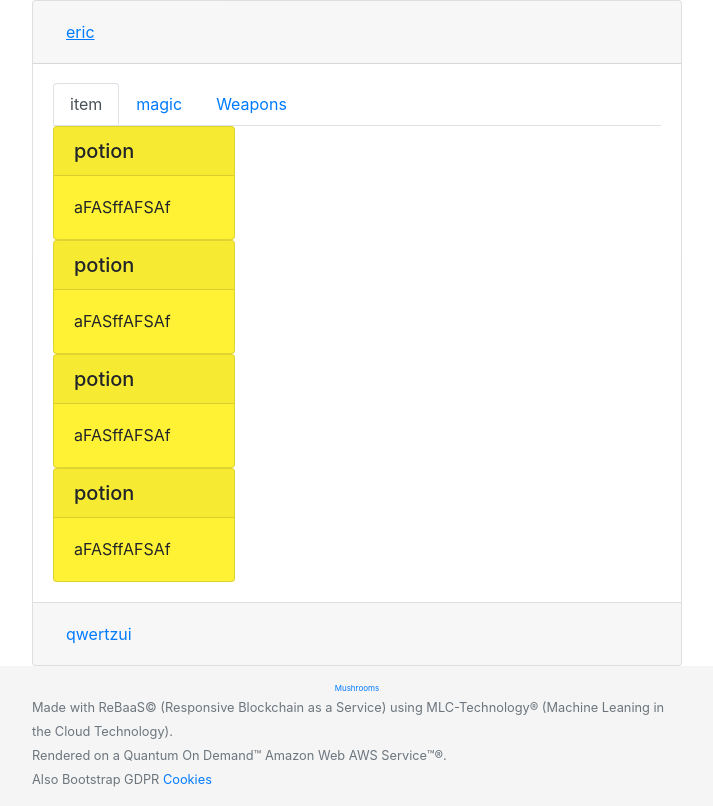
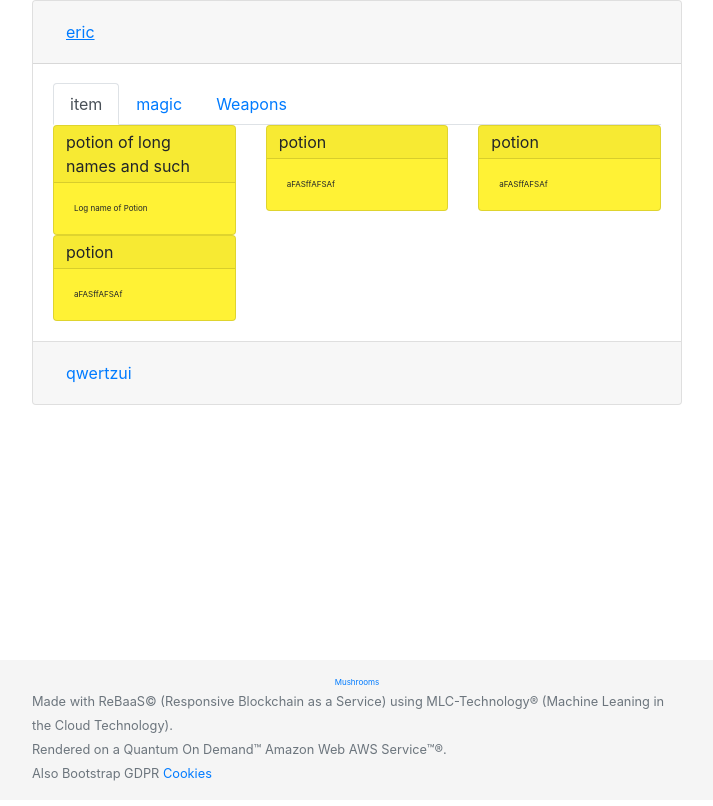
Before and after one commit to Templer90/Mushroom, a plain HTML site: page players.html in a window 1280 px wide. Both pictures are taken after a click on the button "eric". Shown: the whole page, without its empty margins (283-996 px from the left). Drawn offline with Linux system fonts and the light colour scheme.

Commit message:
Updated Structure and Player

```diff
--- a/data/players.js
+++ b/data/players.js
@@ -20,16 +20,41 @@ const players = [
                 description: "aFASffAFSAf",
             },
             {
+                type: "Encounter",
+                name: "test enc",
+                description: "aFASffAFSAf",
+            },
+            {
+                type: "Encounter",
+                name: "test enc",
+                description: "aFASffAFSAf",
+            },
+            {
+                type: "Encounter",
+                name: "test enc",
+                description: "aFASffAFSAf",
+            },
+            {
                 type: "Normal",
                 name: "test",
                 description: "Etsy mixtape wayfarers, ethical wes anderson tofu before they sold out mcsweeney's organic lomo retro fanny pack lo-fi farm-to-table readymade. Messenger bag gentrify pitchfork tattooed craft beer, iphone skateboard locavore carles etsy salvia banksy hoodie helvetica. DIY synth PBR banksy irony. Leggings gentrify squid 8-bit cred pitchfork. Williamsburg banh mi whatever gluten-free, carles pitchfork biodiesel fixie etsy retro mlkshk vice blog. Scenester cred you probably haven't heard of them, vinyl craft beer blog stumptown. Pitchfork sustainable tofu synth chambray yr.",
+            },
+            {
+                type: "Daily",
+                name: "test enc",
+                description: "aFASffAFSAf",
+            },
+            {
+                type: "Encounter",
+                name: "test enc",
+                description: "aFASffAFSAf",
             },
         ],
         items: [
             {
                 type: "Potion",
-                name: "potion",
-                description: "aFASffAFSAf",
+                name: "potion of long names and such ",
+                description: "Log name of Potion",
             },
             {
                 type: "Potion",
--- a/players.js
+++ b/players.js
@@ -11,32 +11,35 @@ function createTag(tagName, attrs, parent) {
 }
 
 function genCard(obj, classes) {
-    const name=obj.name;
-    const description=obj.description;
-    const type=obj.type;
+    const name = obj.name;
+    const description = obj.description;
+    const type = obj.type;
 
     if (typeof (classes) === 'undefined') {
         classes = "";
     }
 
-    const card = createTag("div", {class: "card "+type+" "+classes, style:"width: 30%"});
-    const head = createTag("h5", {class: "card-header"});
+    const card = createTag("div", {class: "card " + type + " " + classes});
+    const head = createTag("h7", {class: "card-header"}, card);
     head.innerText = name;
-    card.appendChild(head);
-    const cardBody = createTag("div", {class: "card-body"});
+
+    const cardBody = createTag("div", {class: "card-body", style:"font-size: 0.5rem;"}, card);
     cardBody.innerHTML = description;
-    card.appendChild(cardBody);
 
     return card;
 }
 
 function genPlayer(obj) {
-    function createLI(controlID, player,  nav, active) {
-        const tab = createTag("li", {class: "nav-controllID"});
+    const genID = (player, controlID) => {
+        return "tab" + player + controlID
+    };
+
+    function createLI(controlID, player, nav, active) {
+        const tab = createTag("li", {class: "nav-item"});
         const a = createTag("a", {
             class: active ? "nav-link active" : "nav-link",
             id: player + "-" + controlID + "-tab",
-            href: "#tab" + controlID,
+            href: "#" + genID(player, controlID),
             "data-toggle": "tab",
             role: "tab",
             "aria-controls": "nav-" + player + "-" + controlID,
@@ -50,12 +53,41 @@ function genPlayer(obj) {
     function createPane(controlID, player, list, tabPaneContend, active) {
         const tabPaneItem = createTag("div", {
             class: "tab-pane fade show" + (active ? " active" : ""),
-            id: "tab" + controlID,
+            id: genID(player, controlID),
             role: "tabpanel",
             "aria-labelledby": player + "-" + controlID + "-tab"
         }, tabPaneContend);
+
+        let currentRow = createTag("div", {
+            class: "row"
+        }, tabPaneItem);
+
+        let row = 0;
+        let col = 0;
+        let max=3;
         for (const obj in list) {
-            tabPaneItem.appendChild(genCard(list[obj]));
+            col++;
+
+            let currentCol = createTag("div", {
+                class: "col"
+            }, currentRow);
+
+            // noinspection JSUnfilteredForInLoop
+            currentCol.appendChild(genCard(list[obj]));
+
+            if (col === max) {
+                col = 0;
+                row++;
+
+                currentRow = createTag("div", {
+                    class: "row"
+                }, tabPaneItem);
+            }
+        }
+
+        for (let i = col; i < max; i++) {
+            col++;
+            createTag("div", {class: "col"}, currentRow);
         }
     }
 
--- a/style.css
+++ b/style.css
@@ -32,6 +32,10 @@
     font-size: 0.5rem;
 }
 
+h7.card-header{
+    padding: 0.25rem 0.75rem;
+}
+
 .card.None{
     background-color: ghostwhite;
 }
```
